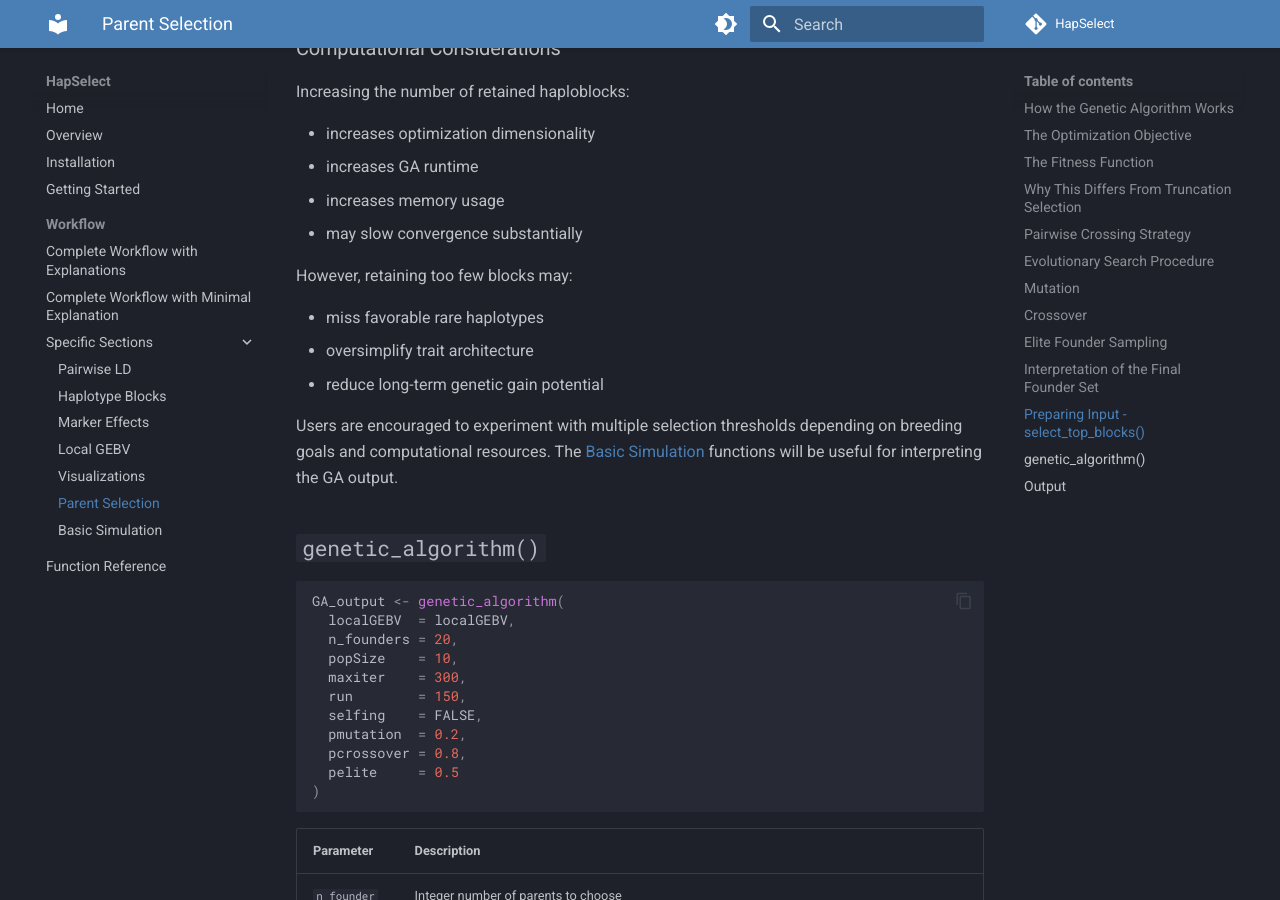
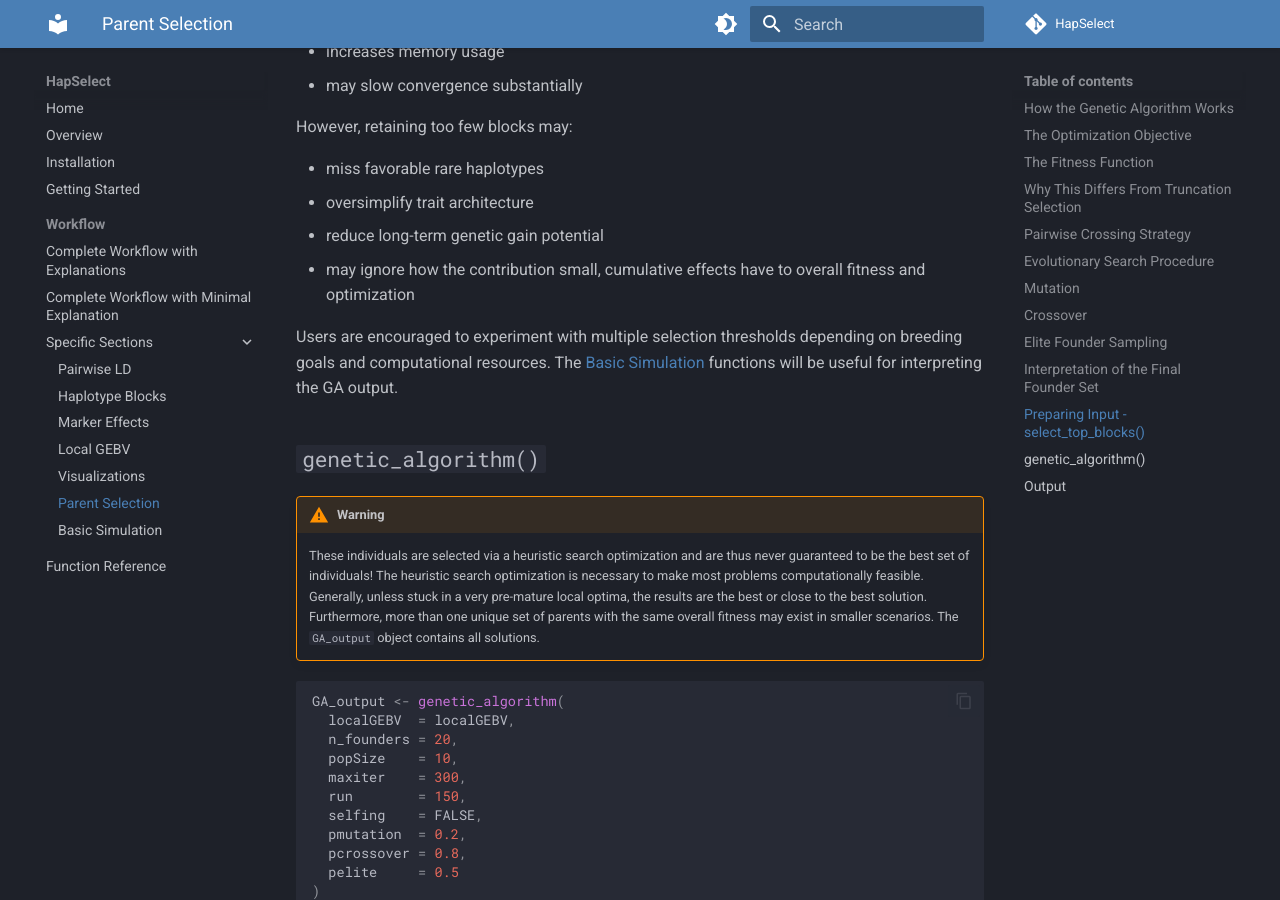
Before and after one commit to wrshf7/HapSelect-Docs, an MkDocs documentation site: the page built from docs/workflow/parent-selection.md, in a window 1280 px wide and 900 px high, scrolled down 6385 px. Built offline with MkDocs 1.6.1 and Material for MkDocs 9.7.7, drawn with Linux system fonts in a browser that asks for light colours; comment, search, counter and statistics services are not loaded; some of the changed text lies outside the part shown.

Commit message:
Update parent-selection.md

````diff
--- a/docs/workflow/parent-selection.md
+++ b/docs/workflow/parent-selection.md
@@ -181,19 +181,17 @@
 
 ## Interpretation of the Final Founder Set
 
-The final GA-selected founder set should be interpreted as:
+The final GA-selected founder set should (generally) be interpreted as:
 
 - a complementary breeding population
 - a set of parents with strong collective haplotype coverage
 - a founder pool optimized for long-term recombination potential
 
 rather than simply the top individuals ranked by overall GEBV.
+
 ## Preparing Input - `select_top_blocks()`
 
 Select top haploblocks by `Block_Var`. The `select_top_blocks()` function can select blocks in three different ways and returns a modified `haploblock_obj` object by adding on two additional dataframes to the list structure.
-
-!!! warning
-    These individuals are selected via a heuristic search optimization and are thus not guaranteed to be the best set of individuals! Furthermore, more than one unique set of parents with the same overall fitness may exist in smaller scenarios.
 
 ```r
 #select the top n blocks using the n argument
@@ -250,11 +248,16 @@
 - miss favorable rare haplotypes
 - oversimplify trait architecture
 - reduce long-term genetic gain potential
+- may ignore how the contribution small, cumulative effects have to overall fitness and optimization
 
 Users are encouraged to experiment with multiple selection thresholds depending on breeding goals and computational resources. The [Basic Simulation](workflow/basic-simulation.md) functions will be useful for interpreting the GA output.
 
 
 ## `genetic_algorithm()`
+
+!!! warning
+    These individuals are selected via a heuristic search optimization and are thus never guaranteed to be the best set of individuals! The heuristic search optimization is necessary to make most problems computationally feasible. Generally, unless stuck in a very pre-mature local optima, the results are the best or close to the best solution. Furthermore, more than one unique set of parents with the same overall fitness may exist in smaller scenarios. The `GA_output` object contains all solutions.
+
 
 ```r
 GA_output <- genetic_algorithm(
````
